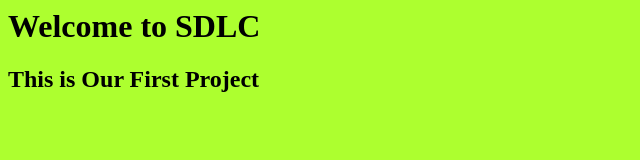
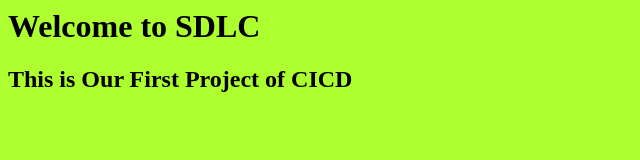
Before and after one commit to irannabngr92/cicd1, a plain HTML site: page index.html in a window 1280 px wide. Shown: the whole page, without its empty margins (0-640 px from the left). Drawn offline with Linux system fonts and the light colour scheme.

Commit message:
new updates

```diff
--- a/index.html
+++ b/index.html
@@ -10,6 +10,6 @@
 </head>
 <body>
 	<h1>Welcome to SDLC </h1>
-<h2>This  is Our First Project</h2>
+<h2>This  is Our First Project of CICD</h2>
 </body>
 </html>
```
Also changed, not shown: 1 other file.
